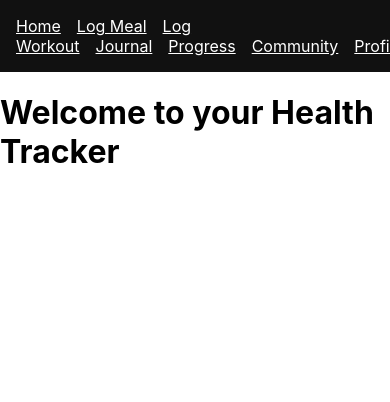
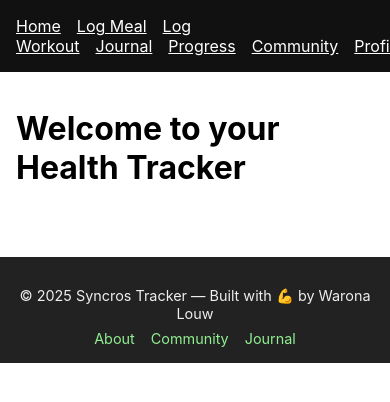
Before and after one commit to Warizzi/my-syncros-app, a React (Create React App) app: page /settings in a window 390 px wide. Shown: the top 402 px of the page. Built offline with nearby package versions, Linux system fonts and the light colour scheme.

Commit message:
Footer (responsiveness)

```diff
--- a/src/App.css
+++ b/src/App.css
@@ -64,3 +64,20 @@ button {
   border: none;
   border-radius: 4px;
 }
+
+html, body {
+  height: 100%;
+  margin: 0;
+  padding: 0;
+}
+
+.app-container {
+  display: flex;
+  flex-direction: column;
+  min-height: 100vh;
+}
+
+.content {
+  flex: 1;
+  padding: 1rem;
+}
--- a/src/App.js
+++ b/src/App.js
@@ -1,9 +1,9 @@
 import React from 'react';
-import {BrowserRouter as Router, Routes, Route } from 'react-router-dom';
+import { BrowserRouter as Router, Routes, Route } from 'react-router-dom';
 
 import './App.css';
 
-import {AppProvider} from './Context/AppContext';
+import { AppProvider } from './Context/AppContext';
 
 import Navbar from './Components/Navbar';
 import Home from './Pages/Home';
@@ -14,12 +14,16 @@ import Progress from './Pages/Progress';
 import Community from './Pages/Community';
 import Profile from './Pages/Profile';
 import Settings from './Pages/Settings';
+import Footer from './Components/Footer';
 
 function App() {
   return (
     <AppProvider>
+      <div classname="app-container">
         <Router>
           <Navbar />
+          <div className="content">
+
             <Routes>
               <Route path="/" element={<Home />} />
               <Route path="/log-meal" element={<LogMeal />} />
@@ -29,8 +33,16 @@ function App() {
               <Route path="/community" element={<Community />} />
               <Route path="/profile" element={<Profile />} />
               <Route path="/settings" element={<Settings />} />
+
             </Routes>
+          </div>
+
+          {/* other components */}
+          <Footer />
         </Router>
+
+      </div>
+
 
     </AppProvider>
 
--- a/src/Components/Footer.jsx
+++ b/src/Components/Footer.jsx
@@ -0,0 +1,41 @@
+import React from "react";
+
+function Footer() {
+    return (
+        <footer style={styles.footer}>
+            <p style={styles.text}>
+                © {new Date().getFullYear()} Syncros Tracker — Built with 💪 by Warona Louw
+            </p>
+            <div style={styles.links}>
+                <a href="/about" style={styles.link}>About</a>
+                <a href="/community" style={styles.link}>Community</a>
+                <a href="/journal" style={styles.link}>Journal</a>
+            </div>
+        </footer>
+    );
+}
+
+const styles = {
+    footer: {
+        marginTop: '2rem',
+        padding: '1rem',
+        textAlign: 'center',
+        backgroundColor: '#222',
+        color: '#eee',
+        fontSize: '0.9rem',
+    },
+    text: {
+        marginBottom: '0.5rem',
+    },
+    links: {
+        display: 'flex',
+        justifyContent: 'center',
+        gap: '1rem',
+    },
+    link: {
+        color: '#90ee90',
+        textDecoration: 'none',
+    }
+};
+
+export default Footer;
```
Lines whose indentation alone changed are shown as unchanged.
